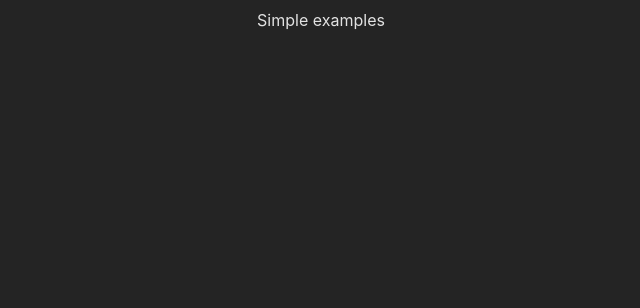
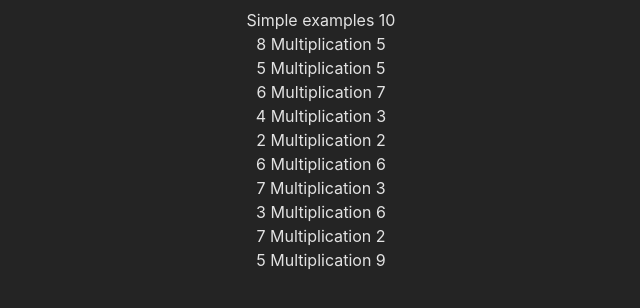
Before and after one commit to vardan-arm/basic-math, a React (Vite) app: page /category1 in a window 1280 px wide. Shown: the top 308 px of the page, without its empty margins (319-959 px from the left). Built offline with nearby package versions, Linux system fonts and the light colour scheme.

Commit message:
feat: multiplication UI

```diff
--- /dev/null
+++ b/src/components/singleMulAndDiv.tsx
@@ -0,0 +1,15 @@
+import {Operation} from "../enums.ts";
+
+interface Args {
+  first: number;
+  second: number;
+  operation: Operation;
+}
+
+const SingleMulAndDiv = ({first, second, operation}: Args) => {
+  return (<div>
+    <div>{first} {operation} {second}</div>
+  </div>)
+}
+
+export default SingleMulAndDiv;
--- /dev/null
+++ b/src/constants.ts
@@ -0,0 +1 @@
+export const AdditionAndDeductionExamplesCount = 10;
--- /dev/null
+++ b/src/enums.ts
@@ -0,0 +1,6 @@
+export enum Operation {
+  Addition = 'Addition',
+  Subtraction = 'Subtraction',
+  Multiplication = 'Multiplication',
+  Division = 'Division',
+}
--- a/src/main.tsx
+++ b/src/main.tsx
@@ -2,7 +2,7 @@ import React from 'react'
 import ReactDOM from 'react-dom/client'
 import {createBrowserRouter, RouterProvider} from "react-router-dom";
 import Home from "./pages/home.tsx";
-import AdditionAndDeduction from "./pages/additionAndDeduction.tsx";
+import MultiplicationAndDivision from "./pages/multiplicationAndDivision.tsx";
 import GlobalStyle from "./styles/globalStyle.tsx";
 
 
@@ -11,7 +11,7 @@ const router = createBrowserRouter([{
   element: <Home />
 }, {
   path: '/category1',
-  element: <AdditionAndDeduction />
+  element: <MultiplicationAndDivision />
 }
 ]);
 
--- a/src/pages/additionAndDeduction.tsx
+++ /dev/null
@@ -1,10 +0,0 @@
-const AdditionAndDeduction = () => {
-  return (
-    <div>
-      <div>Simple examples</div>
-    </div>
-  )
-    ;
-}
-
-export default AdditionAndDeduction;
--- /dev/null
+++ b/src/pages/multiplicationAndDivision.tsx
@@ -0,0 +1,38 @@
+import {AdditionAndDeductionExamplesCount} from "../constants.ts";
+import {generateSimpleMultiplicationOperands} from "../utils/generateSimpleMultiplicationOperands.ts";
+import {useEffect, useState} from "react";
+import SingleMulAndDiv from "../components/singleMulAndDiv.tsx";
+import {Operation} from "../enums.ts";
+
+const MultiplicationAndDivision = () => {
+  const [operandsCollection, setOperandsCollection] = useState<{ first: number, second: number }[]>([]);
+
+  useEffect(() => {
+    const tempArr: { first: number, second: number }[] = [];
+
+    while (tempArr.length < AdditionAndDeductionExamplesCount) {
+      const {firstOperand, secondOperand} = generateSimpleMultiplicationOperands();
+      const isPairAlreadyAdded = tempArr.some(({
+                                                 first,
+                                                 second
+                                               }) => first === firstOperand && second === secondOperand);
+
+      if (!isPairAlreadyAdded) {
+        tempArr.push({first: firstOperand, second: secondOperand})
+      }
+    }
+    setOperandsCollection(tempArr);
+  }, []);
+
+  return (
+    <div>
+      <div>Simple examples {AdditionAndDeductionExamplesCount}</div>
+      {operandsCollection.map(({first, second}, index) => (
+          <SingleMulAndDiv key={index} first={first} second={second} operation={Operation.Multiplication} />
+        )
+      )}
+    </div>
+  );
+}
+
+export default MultiplicationAndDivision;
--- /dev/null
+++ b/src/utils/generateRandomNumberBetweenTwoAndNine.ts
@@ -0,0 +1,3 @@
+export const generateRandomNumberBetweenTwoAndNine = () => {
+  return Math.floor(Math.random() * 8) + 2;
+}
--- /dev/null
+++ b/src/utils/generateSimpleMultiplicationOperands.ts
@@ -0,0 +1,8 @@
+import {generateRandomNumberBetweenTwoAndNine} from "./generateRandomNumberBetweenTwoAndNine.ts";
+
+export const generateSimpleMultiplicationOperands = () => {
+  const firstOperand = generateRandomNumberBetweenTwoAndNine();
+  const secondOperand = generateRandomNumberBetweenTwoAndNine();
+
+  return {firstOperand, secondOperand};
+}
```
Also changed, not shown: 1 other file (tests, documents, lock files or other folders).
